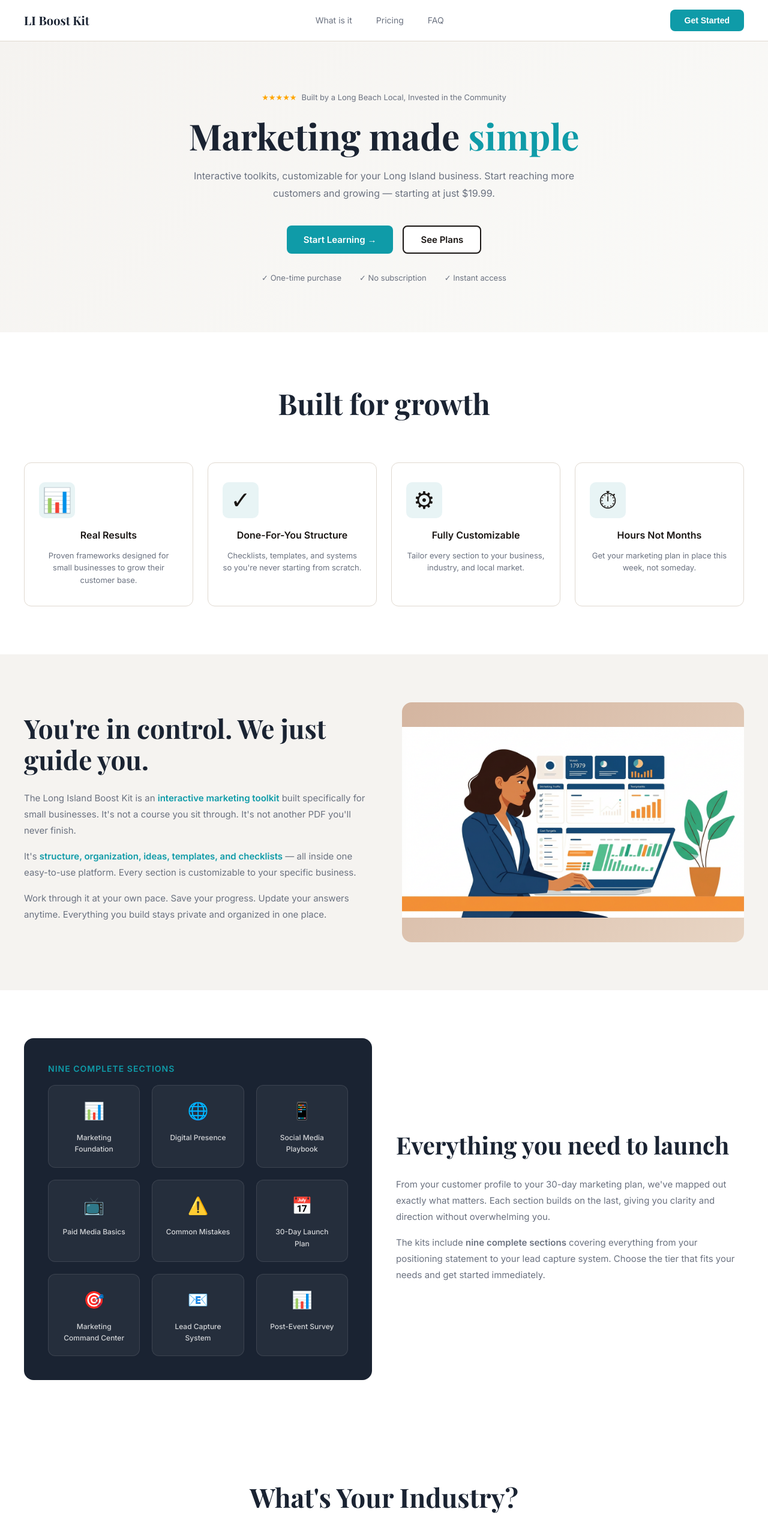
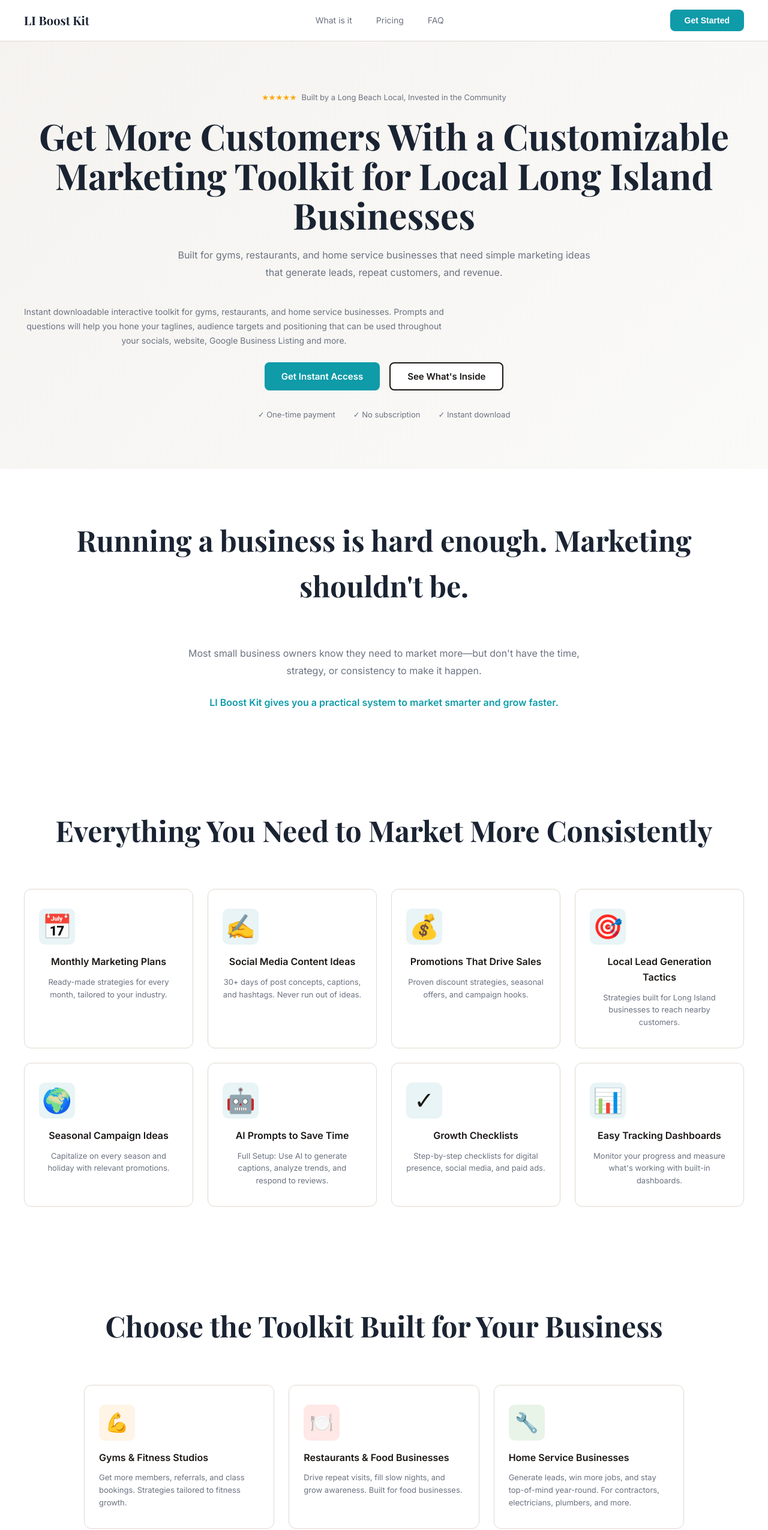
Before and after one commit to LBLaura18/li-boost-kit, a plain HTML site: page index.html in a window 1280 px wide. Shown: the top 2551 px of the page at 60% size. Drawn offline with nearby package versions, Linux system fonts and the light colour scheme.

Commit message:
Update index.html

```diff
--- a/index.html
+++ b/index.html
@@ -3,7 +3,8 @@
 <head>
   <meta charset="UTF-8">
   <meta name="viewport" content="width=device-width, initial-scale=1.0">
-  <title>LI Boost Kit - Marketing Made Simple</title>
+  <title>Marketing Toolkit for Gyms, Restaurants & Home Services | LI Boost Kit</title>
+  <meta name="description" content="Done-for-you marketing toolkits for local businesses. Grow your gym, restaurant, or home service business with proven promotions, content ideas, and simple plans.">
   <link rel="preconnect" href="https://fonts.googleapis.com">
   <link rel="preconnect" href="https://fonts.gstatic.com" crossorigin>
   <link href="https://fonts.googleapis.com/css2?family=Playfair+Display:wght@700;800&family=Inter:wght@400;500;600&display=swap" rel="stylesheet">
@@ -805,107 +806,92 @@
     <span class="stars">★★★★★</span>
     Built by a Long Beach Local, Invested in the Community
   </div>
-  <h1>Marketing made <span class="highlight">simple</span></h1>
-  <p>Interactive toolkits, customizable for your Long Island business. Start reaching more customers and growing — starting at just $19.99.</p>
+  <h1>Get More Customers With a Customizable Marketing Toolkit for Local Long Island Businesses</h1>
+  <p>Built for gyms, restaurants, and home service businesses that need simple marketing ideas that generate leads, repeat customers, and revenue.</p>
+  <p style="font-size: 14px; color: var(--text-light); margin: 12px 0 24px 0; line-height: 1.7;">Instant downloadable interactive toolkit for gyms, restaurants, and home service businesses. Prompts and questions will help you hone your taglines, audience targets and positioning that can be used throughout your socials, website, Google Business Listing and more.</p>
   <div class="hero-buttons">
-    <button class="btn btn-primary" onclick="document.getElementById('pricing').scrollIntoView({behavior:'smooth'})">Start Learning →</button>
-    <button class="btn btn-secondary" onclick="document.getElementById('pricing').scrollIntoView({behavior:'smooth'})">See Plans</button>
+    <button class="btn btn-primary" onclick="document.getElementById('pricing').scrollIntoView({behavior:'smooth'})">Get Instant Access</button>
+    <button class="btn btn-secondary" onclick="document.getElementById('what').scrollIntoView({behavior:'smooth'})">See What's Inside</button>
   </div>
   <div class="hero-features">
-    <div class="feature-item">✓ One-time purchase</div>
+    <div class="feature-item">✓ One-time payment</div>
     <div class="feature-item">✓ No subscription</div>
-    <div class="feature-item">✓ Instant access</div>
+    <div class="feature-item">✓ Instant download</div>
   </div>
 </section>
 
-<!-- VALUE PROPS -->
+<!-- PROBLEM SECTION -->
+<section style="padding: 80px 40px; background: white; text-align: center;">
+  <h2 class="section-title">Running a business is hard enough. Marketing shouldn't be.</h2>
+  <p style="font-size: 16px; color: var(--text-light); max-width: 700px; margin: 0 auto; line-height: 1.8;">Most small business owners know they need to market more—but don't have the time, strategy, or consistency to make it happen.</p>
+  <p style="font-size: 16px; color: var(--text-light); max-width: 700px; margin: 24px auto 0; line-height: 1.8;"><span style="color: var(--primary); font-weight: 600;">LI Boost Kit gives you a practical system to market smarter and grow faster.</span></p>
+</section>
+
+<!-- FEATURES SECTION -->
 <section class="value-props">
-  <h2 class="section-title">Built for growth</h2>
+  <h2 class="section-title">Everything You Need to Market More Consistently</h2>
   <div class="value-grid">
     <div class="value-card">
-      <div class="value-icon">📊</div>
-      <h3>Real Results</h3>
-      <p>Proven frameworks designed for small businesses to grow their customer base.</p>
+      <div class="value-icon">📅</div>
+      <h3>Monthly Marketing Plans</h3>
+      <p>Ready-made strategies for every month, tailored to your industry.</p>
+    </div>
+    <div class="value-card">
+      <div class="value-icon">✍️</div>
+      <h3>Social Media Content Ideas</h3>
+      <p>30+ days of post concepts, captions, and hashtags. Never run out of ideas.</p>
+    </div>
+    <div class="value-card">
+      <div class="value-icon">💰</div>
+      <h3>Promotions That Drive Sales</h3>
+      <p>Proven discount strategies, seasonal offers, and campaign hooks.</p>
+    </div>
+    <div class="value-card">
+      <div class="value-icon">🎯</div>
+      <h3>Local Lead Generation Tactics</h3>
+      <p>Strategies built for Long Island businesses to reach nearby customers.</p>
+    </div>
+    <div class="value-card">
+      <div class="value-icon">🌍</div>
+      <h3>Seasonal Campaign Ideas</h3>
+      <p>Capitalize on every season and holiday with relevant promotions.</p>
+    </div>
+    <div class="value-card">
+      <div class="value-icon">🤖</div>
+      <h3>AI Prompts to Save Time</h3>
+      <p>Full Setup: Use AI to generate captions, analyze trends, and respond to reviews.</p>
     </div>
     <div class="value-card">
       <div class="value-icon">✓</div>
-      <h3>Done-For-You Structure</h3>
-      <p>Checklists, templates, and systems so you're never starting from scratch.</p>
+      <h3>Growth Checklists</h3>
+      <p>Step-by-step checklists for digital presence, social media, and paid ads.</p>
     </div>
     <div class="value-card">
-      <div class="value-icon">⚙</div>
-      <h3>Fully Customizable</h3>
-      <p>Tailor every section to your business, industry, and local market.</p>
-    </div>
-    <div class="value-card">
-      <div class="value-icon">⏱</div>
-      <h3>Hours Not Months</h3>
-      <p>Get your marketing plan in place this week, not someday.</p>
+      <div class="value-icon">📊</div>
+      <h3>Easy Tracking Dashboards</h3>
+      <p>Monitor your progress and measure what's working with built-in dashboards.</p>
     </div>
   </div>
 </section>
 
-<!-- WHAT IS IT -->
-<section id="what" class="what-is-section">
-  <div class="what-is-content">
-    <h2>You're in control. We just guide you.</h2>
-    <p>The Long Island Boost Kit is an <span class="what-is-highlight">interactive marketing toolkit</span> built specifically for small businesses. It's not a course you sit through. It's not another PDF you'll never finish.</p>
-    <p>It's <span class="what-is-highlight">structure, organization, ideas, templates, and checklists</span> — all inside one easy-to-use platform. Every section is customizable to your specific business.</p>
-    <p>Work through it at your own pace. Save your progress. Update your answers anytime. Everything you build stays private and organized in one place.</p>
-  </div>
-  <div class="what-is-image">
-    <img src="homepage_hero_image.jpg" alt="Marketing toolkit dashboard" style="width:100%;height:100%;object-fit:contain;border-radius:12px;">
-  </div>
-</section>
-
-<!-- FEATURES -->
-<section class="features-section">
-  <div class="features-grid">
-    <div class="feature-grid-dark">
-      <h3>Nine Complete Sections</h3>
-      <div class="grid">
-        <div class="feature-item-dark">
-          <div class="icon">📊</div>
-          <p>Marketing Foundation</p>
-        </div>
-        <div class="feature-item-dark">
-          <div class="icon">🌐</div>
-          <p>Digital Presence</p>
-        </div>
-        <div class="feature-item-dark">
-          <div class="icon">📱</div>
-          <p>Social Media Playbook</p>
-        </div>
-        <div class="feature-item-dark">
-          <div class="icon">📺</div>
-          <p>Paid Media Basics</p>
-        </div>
-        <div class="feature-item-dark">
-          <div class="icon">⚠️</div>
-          <p>Common Mistakes</p>
-        </div>
-        <div class="feature-item-dark">
-          <div class="icon">📅</div>
-          <p>30-Day Launch Plan</p>
-        </div>
-        <div class="feature-item-dark">
-          <div class="icon">🎯</div>
-          <p>Marketing Command Center</p>
-        </div>
-        <div class="feature-item-dark">
-          <div class="icon">📧</div>
-          <p>Lead Capture System</p>
-        </div>
-        <div class="feature-item-dark">
-          <div class="icon">📊</div>
-          <p>Post-Event Survey</p>
-        </div>
-      </div>
+<!-- INDUSTRIES -->
+<section id="what" style="padding: 80px 40px; background: white;">
+  <h2 class="section-title">Choose the Toolkit Built for Your Business</h2>
+  <div class="value-grid" style="max-width: 1000px;">
+    <div class="value-card" style="text-align: left;">
+      <div class="value-icon" style="background: #FFF4E6; font-size: 32px; margin-bottom: 16px;">💪</div>
+      <h3 style="text-align: left;">Gyms & Fitness Studios</h3>
+      <p style="text-align: left;">Get more members, referrals, and class bookings. Strategies tailored to fitness growth.</p>
     </div>
-    <div class="feature-text">
-      <h3>Everything you need to launch</h3>
-      <p>From your customer profile to your 30-day marketing plan, we've mapped out exactly what matters. Each section builds on the last, giving you clarity and direction without overwhelming you.</p>
-      <p>The kits include <strong>nine complete sections</strong> covering everything from your positioning statement to your lead capture system. Choose the tier that fits your needs and get started immediately.</p>
+    <div class="value-card" style="text-align: left;">
+      <div class="value-icon" style="background: #FFE8E6; font-size: 32px; margin-bottom: 16px;">🍽️</div>
+      <h3 style="text-align: left;">Restaurants & Food Businesses</h3>
+      <p style="text-align: left;">Drive repeat visits, fill slow nights, and grow awareness. Built for food businesses.</p>
+    </div>
+    <div class="value-card" style="text-align: left;">
+      <div class="value-icon" style="background: #E8F4E8; font-size: 32px; margin-bottom: 16px;">🔧</div>
+      <h3 style="text-align: left;">Home Service Businesses</h3>
+      <p style="text-align: left;">Generate leads, win more jobs, and stay top-of-mind year-round. For contractors, electricians, plumbers, and more.</p>
     </div>
   </div>
 </section>
@@ -935,11 +921,47 @@
   </div>
 </section>
 
+<!-- ROI SECTION -->
+<section style="padding: 80px 40px; background: #F5F3F0; text-align: center;">
+  <h2 class="section-title">One New Customer Could Pay for the Entire Toolkit</h2>
+  <p style="font-size: 16px; color: var(--text-light); max-width: 700px; margin: 0 auto; line-height: 1.8;">If one new member, one booked service call, or one repeat customer comes from what you implement, the toolkit likely paid for itself.</p>
+</section>
+
+<!-- SCREENSHOTS SECTION -->
+<section style="padding: 80px 40px; background: white;">
+  <h2 class="section-title">See What's Inside</h2>
+  <div style="max-width: 1200px; margin: 0 auto;">
+    <div style="display: grid; grid-template-columns: repeat(auto-fit, minmax(300px, 1fr)); gap: 24px;">
+      <div style="background: #F5F3F0; border-radius: 12px; overflow: hidden; box-shadow: 0 4px 12px rgba(0,0,0,0.08);">
+        <div style="width: 100%; height: 250px; background: linear-gradient(135deg, #E8D5C4 0%, #F5E6D3 100%); display: flex; align-items: center; justify-content: center; color: #999; font-size: 48px;">📊</div>
+        <div style="padding: 20px;">
+          <h3 style="margin: 0 0 8px 0; font-size: 16px; font-weight: 600;">Marketing Dashboard</h3>
+          <p style="margin: 0; font-size: 13px; color: var(--text-light);">Track your progress and monitor key metrics in one easy-to-use dashboard.</p>
+        </div>
+      </div>
+      <div style="background: #F5F3F0; border-radius: 12px; overflow: hidden; box-shadow: 0 4px 12px rgba(0,0,0,0.08);">
+        <div style="width: 100%; height: 250px; background: linear-gradient(135deg, #E8D5C4 0%, #F5E6D3 100%); display: flex; align-items: center; justify-content: center; color: #999; font-size: 48px;">✍️</div>
+        <div style="padding: 20px;">
+          <h3 style="margin: 0 0 8px 0; font-size: 16px; font-weight: 600;">Content Calendar & Prompts</h3>
+          <p style="margin: 0; font-size: 13px; color: var(--text-light);">30-day content plans, social media ideas, and AI-powered prompts (Full Setup).</p>
+        </div>
+      </div>
+      <div style="background: #F5F3F0; border-radius: 12px; overflow: hidden; box-shadow: 0 4px 12px rgba(0,0,0,0.08);">
+        <div style="width: 100%; height: 250px; background: linear-gradient(135deg, #E8D5C4 0%, #F5E6D3 100%); display: flex; align-items: center; justify-content: center; color: #999; font-size: 48px;">📋</div>
+        <div style="padding: 20px;">
+          <h3 style="margin: 0 0 8px 0; font-size: 16px; font-weight: 600;">Checklists & Systems</h3>
+          <p style="margin: 0; font-size: 13px; color: var(--text-light);">Step-by-step checklists for digital presence, social media, and lead capture.</p>
+        </div>
+      </div>
+    </div>
+  </div>
+</section>
+
 <!-- PRICING -->
 <section id="pricing" class="pricing-section">
   <div class="pricing-header">
-    <h2 id="pricing-title">Plans for Restaurants</h2>
-    <p>One-time purchase. Everything saves in your browser. No subscriptions, no surprise charges.</p>
+    <h2 id="pricing-title" style="margin-bottom: 12px;">Simple One-Time Pricing</h2>
+    <p>No subscriptions. No contracts. Buy once and use anytime.</p>
   </div>
   <div class="pricing-grid" id="pricing-grid">
     <!-- Pricing cards will be inserted here by JavaScript -->
@@ -949,18 +971,48 @@
 <!-- FAQ -->
 <section id="faq" class="faq-section">
   <div class="faq-container">
-    <h2 class="faq-title">Questions</h2>
+    <h2 class="faq-title">Frequently Asked Questions</h2>
     <div id="faq-list">
       <!-- FAQ items will be inserted here by JavaScript -->
     </div>
   </div>
 </section>
 
+<!-- TESTIMONIALS -->
+<section style="padding: 80px 40px; background: white;">
+  <h2 class="section-title">What Our Users Say</h2>
+  <div style="max-width: 1100px; margin: 0 auto;">
+    <div style="display: grid; grid-template-columns: repeat(auto-fit, minmax(300px, 1fr)); gap: 24px;">
+      <div style="background: #F5F3F0; border-radius: 12px; padding: 28px;">
+        <div style="margin-bottom: 16px;">
+          <div style="color: #D4A574; font-size: 14px; margin-bottom: 8px;">★★★★★</div>
+          <p style="margin: 0; font-size: 14px; font-weight: 500; color: var(--text1);">"This toolkit saved me hours every week on marketing planning."</p>
+        </div>
+        <p style="margin: 12px 0 0 0; font-size: 13px; color: var(--text-light);">— Restaurant Owner, Long Island</p>
+      </div>
+      <div style="background: #F5F3F0; border-radius: 12px; padding: 28px;">
+        <div style="margin-bottom: 16px;">
+          <div style="color: #D4A574; font-size: 14px; margin-bottom: 8px;">★★★★★</div>
+          <p style="margin: 0; font-size: 14px; font-weight: 500; color: var(--text1);">"Finally have a system to stay consistent on social media without the overwhelm."</p>
+        </div>
+        <p style="margin: 12px 0 0 0; font-size: 13px; color: var(--text-light);">— Gym Owner, Long Island</p>
+      </div>
+      <div style="background: #F5F3F0; border-radius: 12px; padding: 28px;">
+        <div style="margin-bottom: 16px;">
+          <div style="color: #D4A574; font-size: 14px; margin-bottom: 8px;">★★★★★</div>
+          <p style="margin: 0; font-size: 14px; font-weight: 500; color: var(--text1);">"Practical strategies that actually work for my home service business."</p>
+        </div>
+        <p style="margin: 12px 0 0 0; font-size: 13px; color: var(--text-light);">— Contractor, Long Island</p>
+      </div>
+    </div>
+  </div>
+</section>
+
 <!-- FINAL CTA -->
 <section class="final-cta">
-  <h2>Ready to grow your business?</h2>
-  <p>Join dozens of Long Island businesses already using the Boost Kit to simplify their marketing.</p>
-  <button class="btn btn-primary" onclick="document.getElementById('pricing').scrollIntoView({behavior:'smooth'})">Get Started Now →</button>
+  <h2>Your Competitors Are Marketing Every Week. Are You?</h2>
+  <p>Get a simple system to promote your business consistently and grow faster.</p>
+  <button class="btn btn-primary" onclick="document.getElementById('pricing').scrollIntoView({behavior:'smooth'})">Get Instant Access</button>
 </section>
 
 <!-- FOOTER -->
@@ -989,7 +1041,7 @@
           { text: 'AI Features', included: false }
         ],
         featured: false,
-        buttonText: 'Get Started',
+        buttonText: 'Get Access',
         gumroad: 'https://barrierisland.gumroad.com/l/restaurant-starter-kit'
       },
       {
@@ -1007,7 +1059,7 @@
           { text: 'AI Features', included: false }
         ],
         featured: true,
-        buttonText: 'Get Started',
+        buttonText: 'Get Access',
         gumroad: 'https://barrierisland.gumroad.com/l/restaurant-growth-kit'
       },
       {
@@ -1024,7 +1076,7 @@
 
         ],
         featured: false,
-        buttonText: 'Get Started',
+        buttonText: 'Get Access',
         gumroad: 'https://barrierisland.gumroad.com/l/restaurant-full-setup-kit'
       }
     ]
@@ -1047,7 +1099,7 @@
           { text: 'AI Features', included: false }
         ],
         featured: false,
-        buttonText: 'Get Started',
+        buttonText: 'Get Access',
         gumroad: 'https://barrierisland.gumroad.com/l/construction-starter-kit'
       },
       {
@@ -1065,7 +1117,7 @@
           { text: 'AI Features', included: false }
         ],
         featured: true,
-        buttonText: 'Get Started',
+        buttonText: 'Get Access',
         gumroad: 'https://barrierisland.gumroad.com/l/construction-growth-kit'
       },
       {
@@ -1082,7 +1134,7 @@
 
         ],
         featured: false,
-        buttonText: 'Get Started',
+        buttonText: 'Get Access',
         gumroad: 'https://barrierisland.gumroad.com/l/construction-full-setup-kit'
       }
     ]
@@ -1105,7 +1157,7 @@
           { text: 'AI Features', included: false }
         ],
         featured: false,
-        buttonText: 'Get Started',
+        buttonText: 'Get Access',
         gumroad: 'https://barrierisland.gumroad.com/l/gym-starter-kit'
       },
       {
@@ -1123,7 +1175,7 @@
           { text: 'AI Features', included: false }
         ],
         featured: true,
-        buttonText: 'Get Started',
+        buttonText: 'Get Access',
         gumroad: 'https://barrierisland.gumroad.com/l/gym-growth-kit'
       },
       {
@@ -1140,7 +1192,7 @@
 
         ],
         featured: false,
-        buttonText: 'Get Started',
+        buttonText: 'Get Access',
         gumroad: 'https://barrierisland.gumroad.com/l/gym-full-setup-kit'
       }
     ]
@@ -1149,44 +1201,40 @@
 
 const faqData = [
   {
-    q: "What do I need to get started?",
-    a: "Just a device with a web browser and 30 minutes to work through the first section. Everything saves automatically in your browser, so you can close and return anytime. Important: if you clear your browser cache or cookies, you'll lose all your saved progress. We recommend taking screenshots of completed sections and copying key information as you work through the kit."
+    q: "What's the best way for me to use the toolkit?",
+    a: "While the toolkit is mobile-optimized, we highly recommend using it on a laptop or desktop computer (Windows or Mac) for the best user experience."
+  },
+  {
+    q: "Is this software?",
+    a: "No. Your purchase is for an interactive downloadable toolkit (technically an HTML file) you use on your computer anytime by opening it in your browser. No subscriptions, no accounts, no cloud sync — just download to your device and double click (if it doesn't open automatically in your browser, right click on the file in your \"downloads\" folder and choose \"Open With\", then choose your browser. We recommend Microsoft Edge, especially if you are on an iOS device)."
+  },
+  {
+    q: "Do I need marketing experience?",
+    a: "No. It's built for beginners and busy business owners. Everything is customized to your business and explained in simple terms with step-by-step instructions and examples tailored to your industry."
+  },
+  {
+    q: "Is there a monthly fee?",
+    a: "No. One-time purchase only. You pay once and own the toolkit permanently. The Full Setup tier's AI features use your own free Anthropic API account (minimal cost, usually less than $1/month)."
+  },
+  {
+    q: "How fast do I get access?",
+    a: "Immediately after purchase. You'll receive a download link via Gumroad within seconds. Extract the file on your computer and start using it right away."
   },
   {
     q: "Can I work through this at my own pace?",
-    a: "Absolutely. Each section is independent. Complete them in order or skip around. Your progress is saved automatically, so you can pick up where you left off anytime."
-  },
-  {
-    q: "How do the AI features work (Full Setup only)?",
-    a: "The Full Setup plan includes AI-powered tools that run on your own free Anthropic API account. We guide you through a simple 5-minute setup. Cost is minimal — usually less than $1 per month. You'll need to supply your own API key, which gives you complete control and privacy."
-  },
-  {
-    q: "How do I set up the API key?",
-    a: "When you purchase the Full Setup, you'll get step-by-step instructions to create your free Anthropic account and generate an API key. It takes about 5 minutes. Your key is stored only in your browser — we never see it or store it on our servers."
+    a: "Absolutely. Complete sections in any order, take breaks whenever you want, and come back anytime. Your progress saves automatically, so you can pick up where you left off."
   },
   {
     q: "Can I use this on multiple devices?",
-    a: "No. Your progress and data are saved locally in your browser on each device. If you start on your laptop, that work stays on your laptop. If you switch to your phone, you're starting fresh. We recommend choosing one primary device and sticking with it. (This is why we offer all three tiers as downloadable kits — you have full control.)"
-  },
-  {
-    q: "Can I export my work or back it up?",
-    a: "Currently, your data stays in your browser. We recommend taking screenshots of important sections or copying key text as you go if you want a backup."
-  },
-  {
-    q: "Is there a refund or satisfaction guarantee?",
-    a: "We stand behind the quality of the kit. If you have a specific issue or concern, reach out to us — we're happy to help troubleshoot. But we don't offer refunds on digital products once purchased due to piracy risks."
-  },
-  {
-    q: "Can I use this for a different industry?",
-    a: "Currently, we offer kits built specifically for Restaurants, Construction & Home Services, and Gym/Fitness/Wellness. Each is tailored to that industry's unique marketing challenges. Let us know if you have a different use case — we're considering expanding."
-  },
-  {
-    q: "How long does it take to complete?",
-    a: "Most users spend 2–4 hours working through all sections, depending on depth. You don't have to do it all at once — sections are designed to be completed in 20–30 minute chunks."
+    a: "Yes, you can download it on a laptop, phone or tablet. However, as all the data you input about your business saves locally on each device, you will need to work on each device independently."
   },
   {
     q: "Is my data private?",
-    a: "Yes. Everything stays in your browser on your device. We don't collect, store, or access any of your business data. The only exception is if you use the Full Setup's AI features — your API key remains in your browser only."
+    a: "Completely. Everything stays on your device in your browser. We don't collect, store, or access any of your business data. You're 100% in control."
+  },
+  {
+    q: "Do you offer refunds or guarantees?",
+    a: "Due to piracy risk, we do not offer refunds, though if you have questions around using your Boost Kit, let us know and we'd be happy to help out! We cannot guarantee any specific business outcome related to client or revenue growth, but we do stand by the tried-and-true strategies from our 20+ years experience running marketing strategies for businesses small and large!"
   }
 ];
 
```
